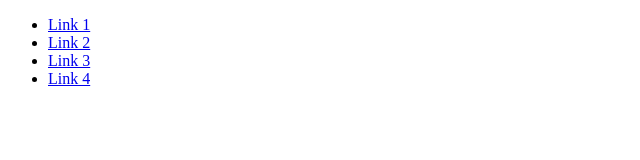
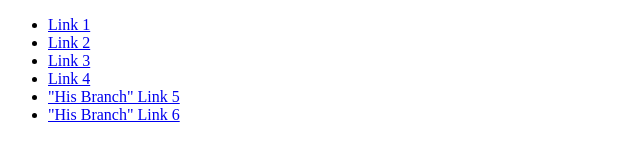
Before and after one commit to satrop/test-repo, a plain HTML site: page src/conflict-test.html in a window 1280 px wide. Shown: the whole page, without its empty margins (0-640 px from the left). Drawn offline with Linux system fonts and the light colour scheme.

Commit message:
His changes

```diff
--- a/src/conflict-test.html
+++ b/src/conflict-test.html
@@ -13,6 +13,8 @@
         <li><a href="#nogo">Link 2</a></li>
         <li><a href="#nogo">Link 3</a></li>
         <li><a href="#nogo">Link 4</a></li>
+        <li><a href="#nogo">"His Branch" Link 5</a></li>
+        <li><a href="#nogo">"His Branch" Link 6</a></li>
     </ul>
 </body>
 
```
